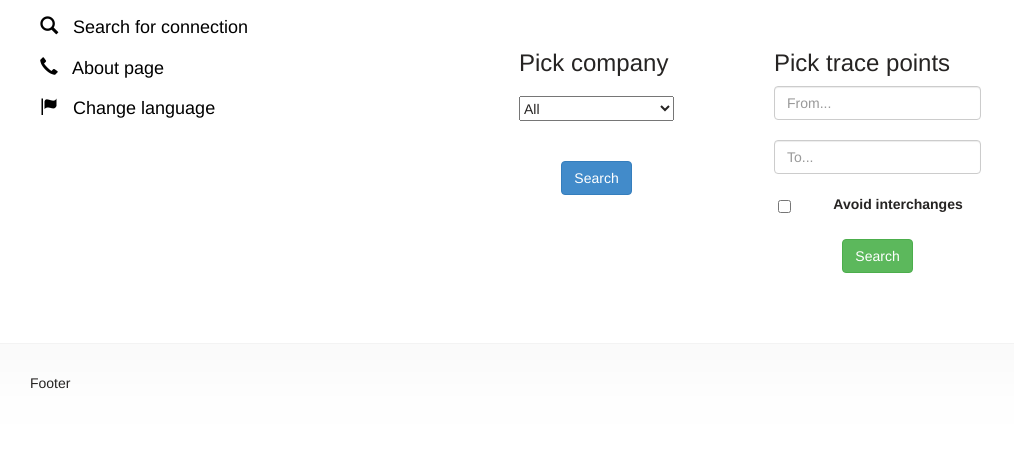
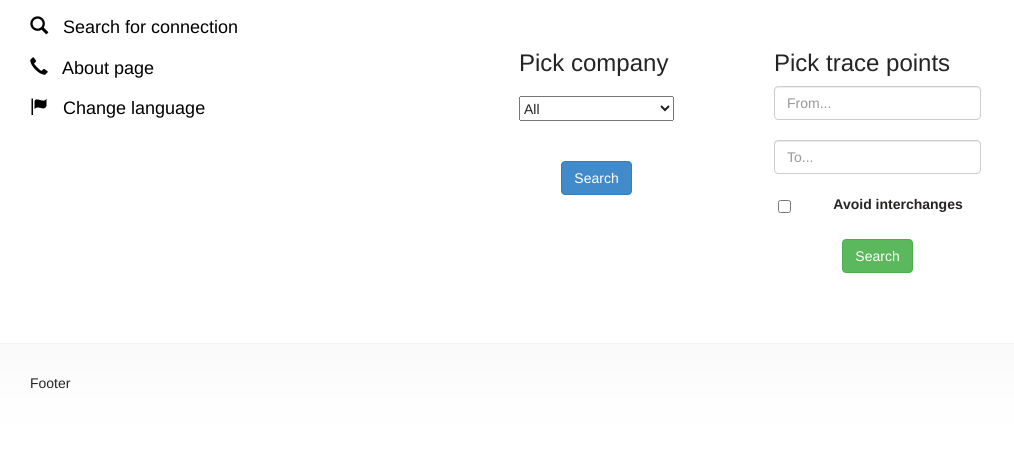
Before and after one commit to alanhawrot/jadebusem, a Django app: page / in a window 1280 px wide. Shown: the part 120-582 px from the top of the page, without its empty margins (0-1014 px from the left). Run offline with Django 3.2, Linux system fonts and the light colour scheme; data comes from the database, SQL or seed files in the repository; both versions use the stored data as it was after the commit; parts of the project's set-up code (start-up, migrations or seed data) failed here and were passed over; some libraries are stand-ins or nearby versions.

Commit message:
improved main menu

```diff
--- a/site/static/styles/basic.css
+++ b/site/static/styles/basic.css
@@ -175,9 +175,14 @@ nav {
     margin-right: 10px;
 }
 li .li-nav-main-menu {
-    background-image: url("/static/images/li2.png");
+    /*background-image: url("/static/images/li2.png");*/
 }
-
+.li-nav-main-menu a:hover {
+    text-decoration: none;
+}
+.li-nav-main-menu a:active {
+    color: red;
+}
 select {
     height: 25px;
 }
--- a/site/templates/jadebusem_site/nav.html
+++ b/site/templates/jadebusem_site/nav.html
@@ -1,6 +1,6 @@
 {% load i18n %}
-<ul class="breadcrumbu" class="ul-nav-main-menu" style="list-style: none;">
-    <li class="li-nav-main-menu">
+<ul class="list-unstyled" style="margin-left: 30px">
+    <li class="li-nav-main-menu active">
         <a href="{% url "SearchEngine.views.search" %}">
             <span class="glyphicon glyphicon-search"></span>
             {% trans 'Search for connection' %}
```
Also changed, not shown: site/db.sqlite.
